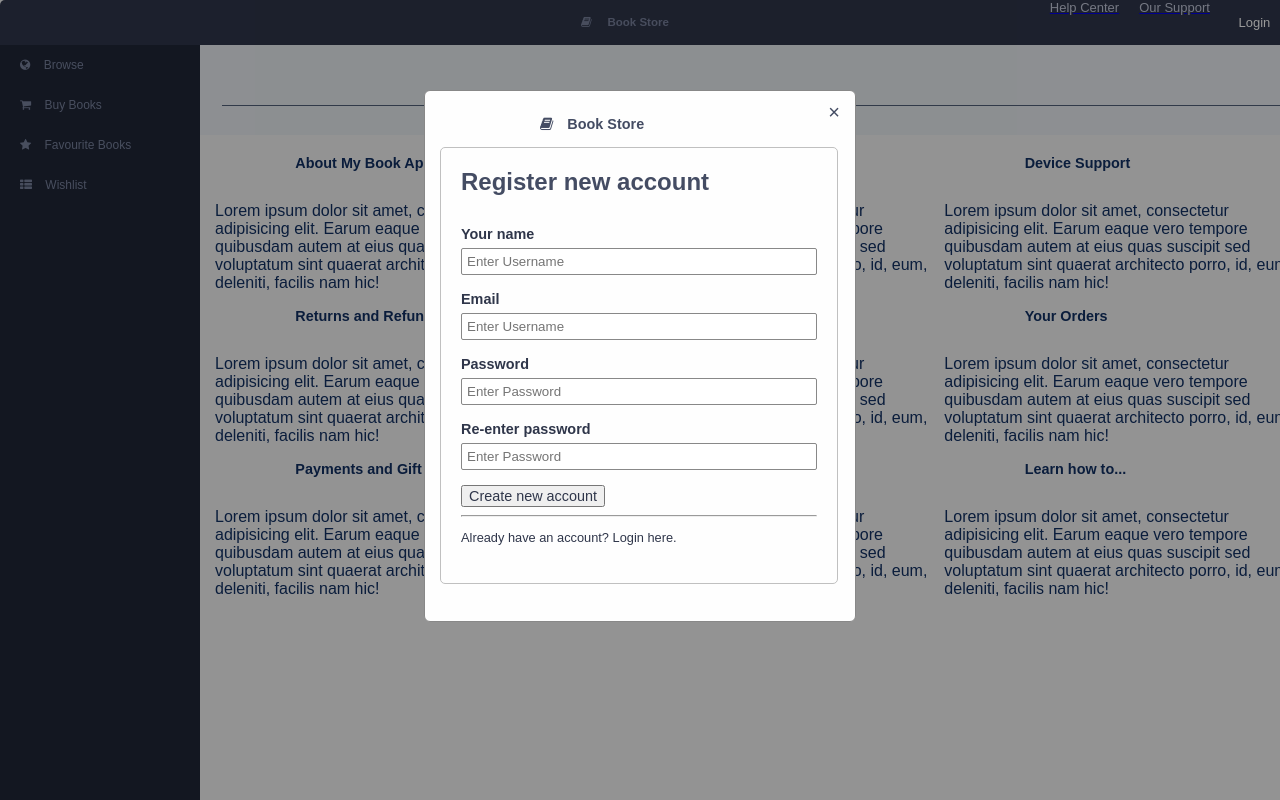
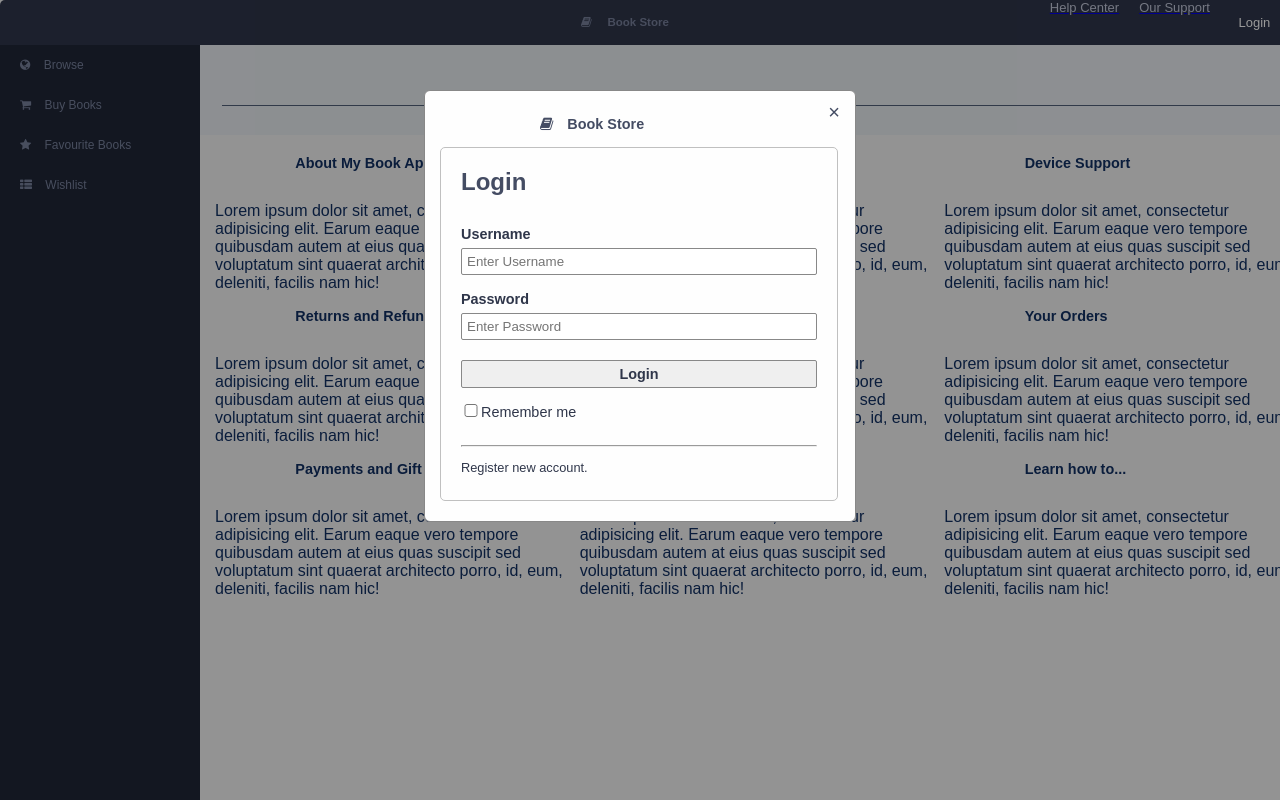
Before and after one commit to birutep/jp172_1_komanda, a React app in the folder book_store_app/: page /help in a window 1280 px wide. Shown: the top 800 px of the page. Built offline with nearby package versions, Linux system fonts and the light colour scheme.

Commit message:
login x handles event. Resolved warnings.

```diff
--- a/book_store_app/src/App.js
+++ b/book_store_app/src/App.js
@@ -6,7 +6,7 @@ import Header from './Header/Header';
 import Footer from './Footer/Footer';
 
 import Register from './LoginRegister/Register';
-// import Login from './LoginRegister/Login';
+import Login from './LoginRegister/Login';
 
 import knygos from '../src/data/books.json';
 
@@ -22,8 +22,8 @@ class App extends Component {
         <Nav />
         <Content />
         <Footer />
+        <Login />
         <Register />
-        {/* <Login /> */}
       </div>
     );
   }
--- a/book_store_app/src/Browse/Browse.js
+++ b/book_store_app/src/Browse/Browse.js
@@ -7,16 +7,16 @@ import Book from '../DivaiKnygomsAtvaizduot/DivKnyga1/DivKnyga1';
 import Gridas from '../Grids/GridBrowseBooks/GridBrowseBooks';
 
 
-const createBook = (x) => <Book img={x.img} title={x.title} author={x.author} rating={x.rating}/>;
+const createBook = (x) => <Book img={x.img} title={x.title} author={x.author} rating={x.rating} key={x.id}/>;
 const free =  books.filter(el => el.price===0);
 const popular = books.filter(el => el.rating===5);
 const lastest = books.slice(books.length-5, books.length);
 
 
 const allBooks = books.map(createBook);
-const freeBooks = free.map(createBook);
-const popularBooks = popular.map(createBook);
-const newestBooks = lastest.map(createBook);
+// const freeBooks = free.map(createBook);
+// const popularBooks = popular.map(createBook);
+// const newestBooks = lastest.map(createBook);
 
 
 const Browse = ( props ) => {
--- a/book_store_app/src/Help/HelpContent1Element.js
+++ b/book_store_app/src/Help/HelpContent1Element.js
@@ -5,7 +5,7 @@ import help from './HelpContent1Element.css';
 const HelpContent1Element = ( props ) => {
     return (
         <div className={help.books_help}>
-              <div class="box1">
+              <div className="box1">
                   <h3>{props.name}</h3>
                    <p>{props.content}</p>
              </div>
--- a/book_store_app/src/LoginRegister/Login.css
+++ b/book_store_app/src/LoginRegister/Login.css
@@ -1,5 +1,4 @@
 .header_popup {
-    display: block;
     position: fixed;
     z-index: 1;
     left: 0;
@@ -107,3 +106,11 @@ button:hover,
 .header_reg_content .header_modal_content {
     height: 450px;
 }
+
+.login_popup_show {
+    display: block;
+}
+
+.login_popup_hide {
+    display: none;
+}
--- a/book_store_app/src/LoginRegister/Login.js
+++ b/book_store_app/src/LoginRegister/Login.js
@@ -1,20 +1,34 @@
-import React from 'react';
+import React, { Component } from 'react';
 import cssKlases from './Login.css';
 
-const loginas = ( props ) => {
+class loginas extends Component {
+
+    constructor (props) {
+        super(props);
+        this.state = {
+            hidden: false
+        }
+    }
+
+    closeHandler = () => {this.setState ({hidden: true});
+        return this.state.hidden;
+    }
+
+    render ( props ) {
         return (
+            <div className={this.state.hidden ? cssKlases.login_popup_hide : cssKlases.login_popup_show}>
                 <div id="login_popup" className={cssKlases.header_popup}>
                     <div className={cssKlases.header_login_content}>
                         <form className={cssKlases.header_modal_content}>
-                    <span  className={cssKlases.header_login_close} title="Close Login Form">&times;</span>
+                            <span onClick={this.closeHandler} className={cssKlases.header_login_close} title="Close Login Form">&times;</span>
                             <div className={cssKlases.header_container}>
                                 <h3><i className="fa fa-book"></i> Book Store</h3>
                                 <div className={cssKlases.header_form_bordered}>
                                     <h2>Login</h2>
                                     <label><b>Username</b></label>
-                            <input type="text" placeholder="Enter Username" name="uname" required onfocus="this.placeholder = ''"/><br />
+                                    <input type="text" placeholder="Enter Username" name="uname" required /><br />
                                     <label><b>Password</b></label>
-                            <input type="password" placeholder="Enter Password" name="psw" required onfocus="this.placeholder = ''" /><br />
+                                    <input type="password" placeholder="Enter Password" name="psw" required /><br />
                                     <button className={cssKlases.header_submit} type="submit">Login</button>
                                     <label><input className={cssKlases.header_remember} type="checkbox"  />Remember me</label><br />
                                     <hr />
@@ -24,7 +38,9 @@ const loginas = ( props ) => {
                         </form>
                     </div>
                 </div>
+            </div>
         )
-};
+    }
+}
 
 export default loginas;
--- a/book_store_app/src/LoginRegister/Register.css
+++ b/book_store_app/src/LoginRegister/Register.css
@@ -1,5 +1,5 @@
 .header_popup {
-    display: block;
+    display: none;
     position: fixed;
     z-index: 1;
     left: 0;
--- a/book_store_app/src/LoginRegister/Register.js
+++ b/book_store_app/src/LoginRegister/Register.js
@@ -12,16 +12,16 @@ const loginas = ( props ) => {
                         <div className={cssKlases.header_form_bordered}>
                         <h2>Register new account</h2>
                                     <label><b>Your name</b></label>
-                                    <input type="text" placeholder="Enter Username" name="uname" required onfocus="this.placeholder = ''"/><br/>
+                                    <input type="text" placeholder="Enter Username" name="uname" required /><br/>
                                     <label><b>Email</b></label>
-                                    <input type="text" placeholder="Enter Username" name="uname" required onfocus="this.placeholder = ''"/><br/>
+                                    <input type="text" placeholder="Enter Username" name="uname" required /><br/>
                                     <label><b>Password</b></label>
-                                    <input type="password" placeholder="Enter Password" name="psw" required onfocus="this.placeholder = ''"/><br/>
+                                    <input type="password" placeholder="Enter Password" name="psw" required /><br/>
                                     <label><b>Re-enter password</b></label>
-                                    <input type="password" placeholder="Enter Password" name="psw" required onfocus="this.placeholder = ''"/><br/>
-                                    <button class="header_submit" type="submit">Create new account</button>
+                                    <input type="password" placeholder="Enter Password" name="psw" required /><br/>
+                                    <button className="header_submit" type="submit">Create new account</button>
                             <hr />
-                            <p className={cssKlases.header_reg}>Already have an account? <span class="header_reg_to_login" onclick="close_reg();show_login();">Login here.</span></p>
+                            <p className={cssKlases.header_reg}>Already have an account? <span className="header_reg_to_login" >Login here.</span></p>
                         </div>
                     </div>
                 </form>
```
Lines whose indentation alone changed are shown as unchanged.
